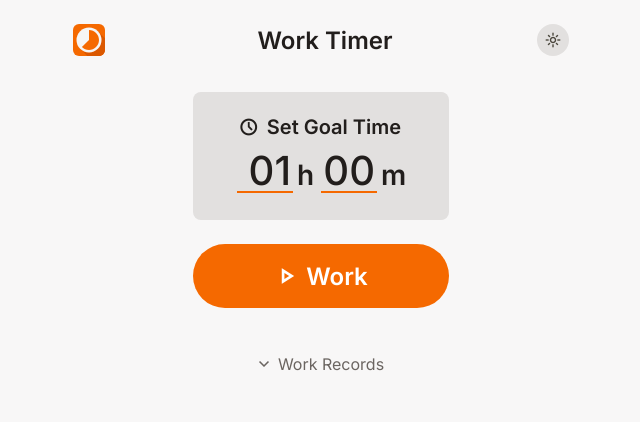
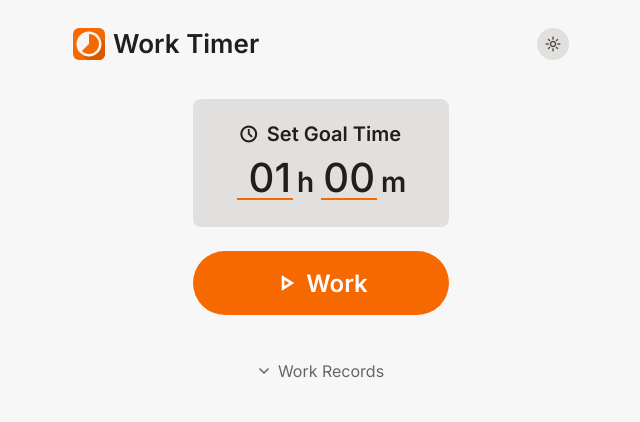
Before and after one commit to weixiangh/work-time-tracker, a plain HTML site: page index.html in a window 1280 px wide. Shown: the whole page, without its empty margins (319-959 px from the left). Drawn offline with nearby package versions, Linux system fonts and the light colour scheme.

Commit message:
icon update

```diff
--- a/index.html
+++ b/index.html
@@ -19,8 +19,10 @@
 </head>
 <body>
     <header>
-        <img src="/work-time-tracker/icon.svg" id="logo" title="Work Timer"></img>
-        <h1><a style="text-decoration: none" href="/work-time-tracker/">Work Timer</a></h1>
+        <div class="header-title">
+            <img src="/work-time-tracker/icon.svg" id="logo" title="Work Timer"></img>
+            <h1><a style="text-decoration: none" href="/work-time-tracker/">Work Timer</a></h1>
+        </div>
         <div class="header-buttons">
             <!-- 主題切換開關 -->
             <button id="theme-switch"></button>
--- a/styles.css
+++ b/styles.css
@@ -44,14 +44,22 @@ header {
     margin-bottom: 16px;
 }
 
+.header-title {
+    display: flex;
+    align-items: center;
+    justify-content: flex-start;
+    margin: 4px 0;
+}
+
 #logo {
-    max-width: 32px;
+    width: 32px;
+    height: 32px;
     margin-right: 8px
 }
 
 header h1 {
     color: var(--on-background);
-    font-size: 24px;
+    font-size: 26px;
     font-weight: 600;
     text-align: center;
     margin: 4px 0;
```
